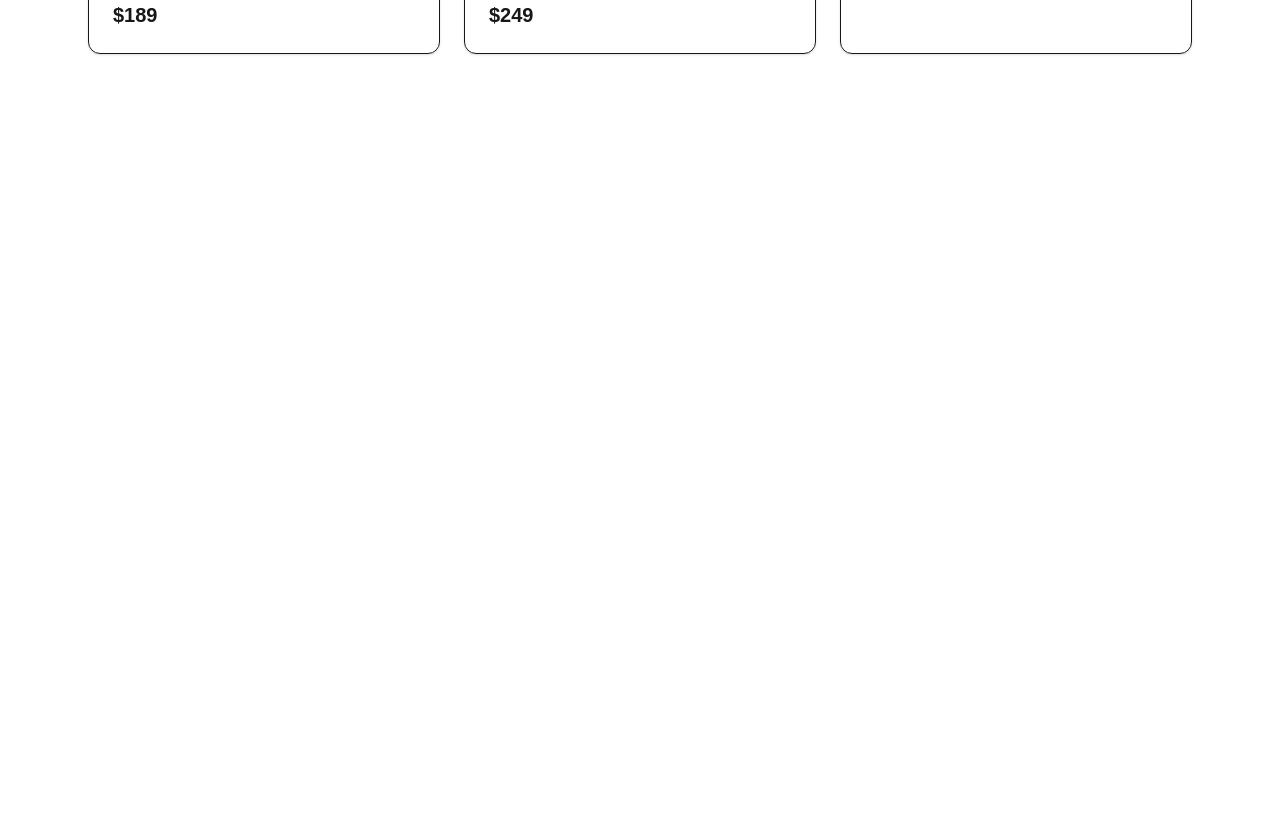
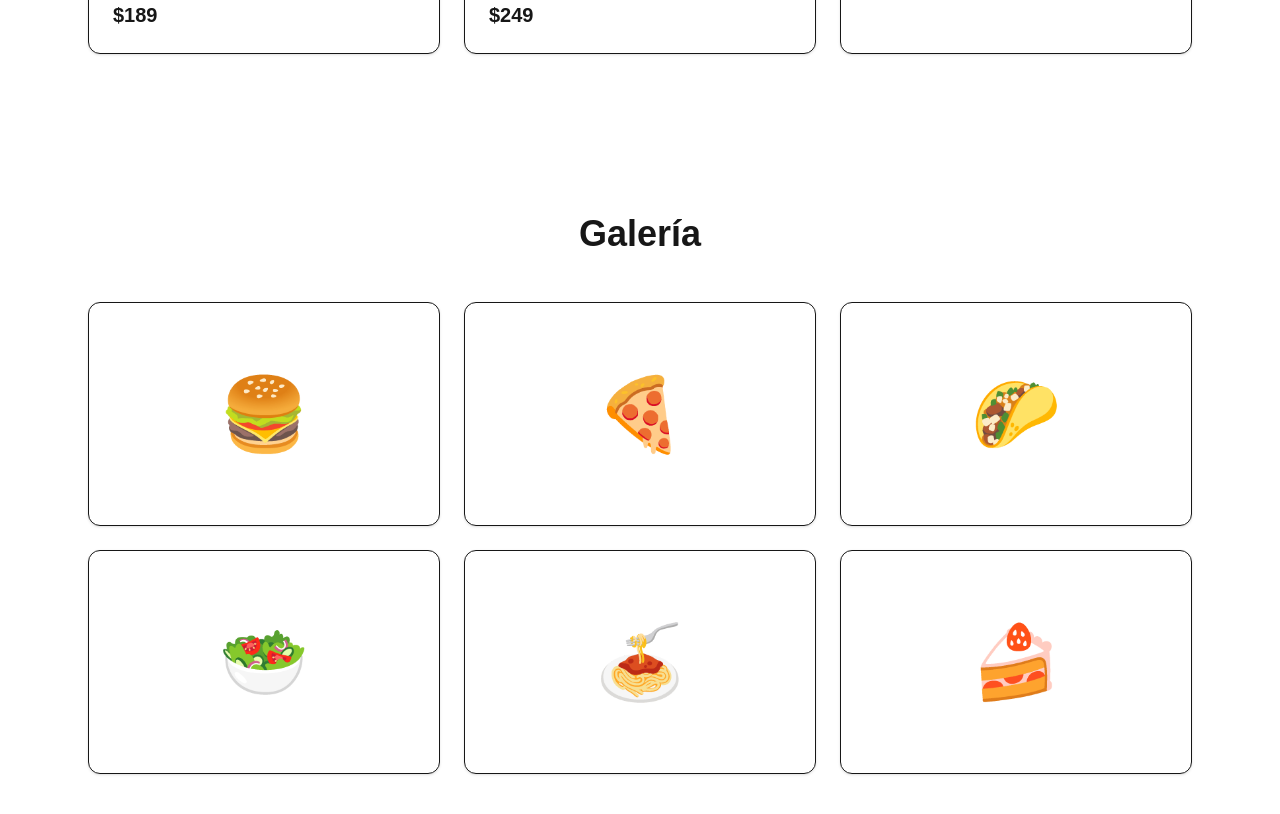
Before and after one commit to Lith200/digitalizacion-restaurantes, a Next.js app: page / in a window 1280 px wide. Shown: the part 1440-2254 px from the top of the page. Before the commit the page ends 1574 px from the top, so only its background shows below. Built offline with nearby package versions, Linux system fonts and the light colour scheme.

Commit message:
Added Gallery section

```diff
--- a/src/app/page.tsx
+++ b/src/app/page.tsx
@@ -2,6 +2,7 @@ import Navbar from "@/components/Navbar";
 import Hero from "@/components/Hero";
 import About from "@/components/About";
 import FeaturedMenu from "@/components/FeaturedMenu";
+import Gallery from "@/components/Gallery";
 
 export default function Home() {
   return (
@@ -10,6 +11,7 @@ export default function Home() {
       <Hero />
       <About />
       <FeaturedMenu />
+      <Gallery />
     </main>
   );
 }
--- /dev/null
+++ b/src/components/Gallery.tsx
@@ -0,0 +1,32 @@
+export default function Gallery() {
+    const images = [
+      "🍔",
+      "🍕",
+      "🌮",
+      "🥗",
+      "🍝",
+      "🍰"
+    ];
+
+    return (
+      <section
+        id="gallery"
+        className="py-20 px-6 max-w-6xl mx-auto"
+      >
+        <h2 className="text-4xl font-bold text-center mb-12">
+          Galería
+        </h2>
+
+        <div className="grid md:grid-cols-3 gap-6">
+          {images.map((image, index) => (
+            <div
+              key={index}
+              className="h-56 rounded-xl border flex items-center justify-center text-7xl shadow-sm"
+            >
+              {image}
+            </div>
+          ))}
+        </div>
+      </section>
+    );
+  }
```
